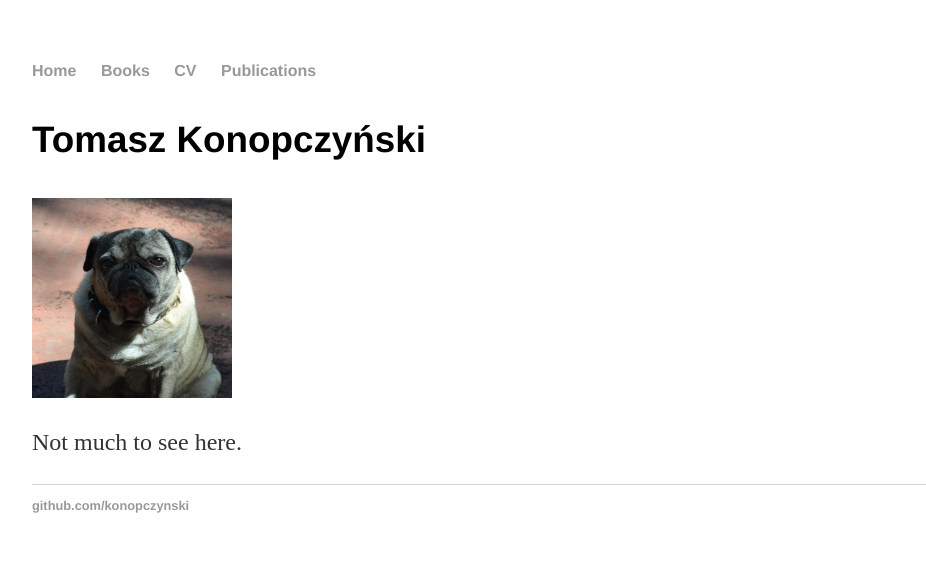
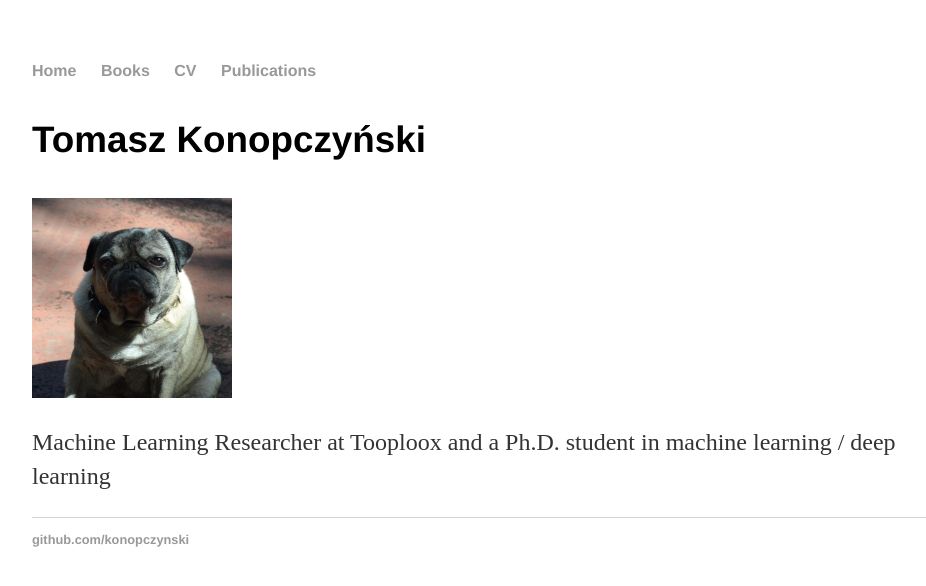
Before and after one commit to konopczynski/konopczynski.github.io, a Jekyll site: the page built from index.html, in a window 1280 px wide. Shown: the top 586 px of the page, without its empty margins (160-1086 px from the left). Built offline with Jekyll 4.4.1, drawn with Linux system fonts in a browser that asks for light colours.

Commit message:
Update index.html

```diff
--- a/index.html
+++ b/index.html
@@ -10,6 +10,8 @@ title: Konop
 	<img  class="img-circle avatar" alt="Konop" src="img/lazy_dog.png">
 	</div>
 	<div itemscope itemtype="http://data-vocabulary.org/Person" class="col-sm-8">
-	<p>Not much to see here.</p>
+	<p>Machine Learning Researcher at Tooploox and a Ph.D. student in machine learning / deep learning
+
+</p>
 	</div>
 </div>
```
